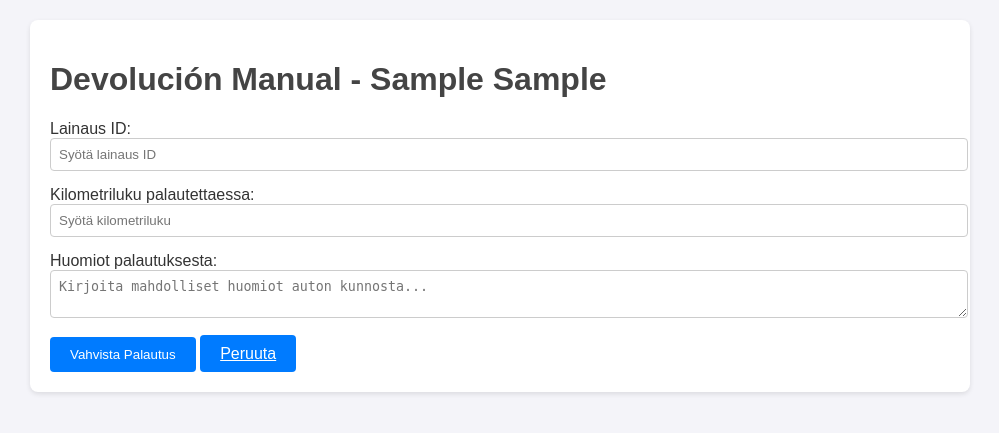
After one commit to CAUCORASEKO/autolainausdjango, a Django app: page /palautus/manual/1/ in a window 1280 px wide. The commit adds this page. Shown: the top 433 px of the page, without its empty margins (140-1139 px from the left). Run offline with Django 5.2, Linux system fonts and the light colour scheme; a user stored in the database is signed in; tables that the repository leaves empty hold one stand-in row (values such as "Sample post").

Commit message:
palautus manual

```diff
--- a/rasekoautolainaus/templates/rasekoautolainaus/hallinto.html
+++ b/rasekoautolainaus/templates/rasekoautolainaus/hallinto.html
@@ -48,16 +48,22 @@
         <ul class="auto-list">
             {% for auto in autot %}
             <li class="auto-item">
+                <!-- Auto tiedot -->
                 {{ auto.marca }} {{ auto.modelo }} - {{ auto.color }} ({{ auto.ano }}) - {{ auto.kilometraje }} km
                 <p><strong>Tila:</strong> {{ auto.estado|default:"Ei huomautuksia." }}</p>
+
                 <!-- Lomake auton poistamiseksi -->
                 <form method="post" action="{% url 'hallinto' %}" class="delete-form">
                     {% csrf_token %}
                     <input type="hidden" name="delete_auto_id" value="{{ auto.id }}">
                     <button type="submit" class="btn btn-danger" onclick="return confirm('Haluatko poistaa tämän ajoneuvon?');">Poista</button>
                 </form>
+
                 <!-- Lainaus-painike -->
                 <a href="{% url 'lainaus' auto.id %}" class="btn btn-secondary">Lainaus</a>
+
+                <!-- Manuaalinen palautus - uusi painike -->
+                <a href="{% url 'palautus_manual' auto.id %}" class="btn btn-warning">Manuaalinen palautus</a>
 
             </li>
             {% endfor %}
--- /dev/null
+++ b/rasekoautolainaus/templates/rasekoautolainaus/palautus_manual.html
@@ -0,0 +1,37 @@
+{% load static %}
+
+<!DOCTYPE html>
+<html lang="fi">
+<head>
+    <meta charset="UTF-8">
+    <meta name="viewport" content="width=device-width, initial-scale=1.0">
+    <title>Devolución Manual</title>
+    <link rel="stylesheet" href="{% static 'css/styles.css' %}">
+</head>
+<body>
+    <div class="container">
+        <h1>Devolución Manual - {{ auto.marca }} {{ auto.modelo }}</h1>
+
+        <form method="post">
+            {% csrf_token %}
+            <div class="form-group">
+                <label for="lainaus_id">Lainaus ID:</label>
+                <input type="text" id="lainaus_id" name="lainaus_id" placeholder="Syötä lainaus ID" required class="form-control">
+            </div>
+
+            <div class="form-group">
+                <label for="kilometraje_palautus">Kilometriluku palautettaessa:</label>
+                <input type="number" id="kilometraje_palautus" name="kilometraje_palautus" placeholder="Syötä kilometriluku" required class="form-control">
+            </div>
+
+            <div class="form-group">
+                <label for="huomautukset">Huomiot palautuksesta:</label>
+                <textarea id="huomautukset" name="huomautukset" placeholder="Kirjoita mahdolliset huomiot auton kunnosta..." class="form-control"></textarea>
+            </div>
+
+            <button type="submit" class="btn btn-primary">Vahvista Palautus</button>
+            <a href="{% url 'hallinto' %}" class="btn btn-secondary">Peruuta</a>
+        </form>
+    </div>
+</body>
+</html>
--- a/rasekoautolainaus/urls.py
+++ b/rasekoautolainaus/urls.py
@@ -16,4 +16,7 @@ urlpatterns = [
 
     # Reitti ajoneuvon palautukseen
     path('palautus/<int:lainaus_id>/', views.palautus_view, name='palautus'),
+
+    # Manuaalinen paluureitti
+    path('palautus/manual/<int:auto_id>/', views.palautus_manual_view, name='palautus_manual'),
 ]
--- a/rasekoautolainaus/views.py
+++ b/rasekoautolainaus/views.py
@@ -10,6 +10,8 @@ from io import BytesIO
 from datetime import datetime
 from django.template.loader import render_to_string
 from weasyprint import HTML
+
+
 
 # --- Autentikointi ja käyttäjänhallinta ---
 
@@ -76,19 +78,40 @@ def lainaus_view(request, auto_id):
 
 
 # Palauta auto ja merkitse lainaus palautetuksi
+
 def palautus_view(request, lainaus_id):
     lainaus = get_object_or_404(Lainaus, id=lainaus_id)
 
     if request.method == "POST":
+        # Validar kilometraje ingresado
+        palautus_kilometraje = request.POST.get('kilometraje')
+        if not palautus_kilometraje:
+            return HttpResponse("Virhe: Palautuskilometrit on pakollinen.", status=400)
+
+        try:
+            palautus_kilometraje = int(palautus_kilometraje)
+        except ValueError:
+            return HttpResponse("Virhe: Kilometriluvun täytyy olla numero.", status=400)
+
+        if palautus_kilometraje < lainaus.auto.kilometraje:
+            return HttpResponse("Virhe: Palautuskilometriluku ei voi olla pienempi kuin nykyinen kilometriluku.", status=400)
+
+        # Actualizar información de devolución
         lainaus.palautus_pvm = datetime.now()
+        lainaus.palautettu = True
         lainaus.save()
 
         auto = lainaus.auto
+        auto.kilometraje = palautus_kilometraje
         auto.estado = 'Palautettu'
         auto.save()
+
+        # Respuesta exitosa
         return HttpResponse(f"Auto palautettu, lainaus ID: {lainaus.id} on nyt palautettu.", status=200)
 
+    # Renderizar la plantilla de devolución
     return render(request, 'rasekoautolainaus/palautus.html', {'lainaus': lainaus})
+
 
 
 # --- Viivakoodi ja PDF-hallinta ---
@@ -202,3 +225,27 @@ def create_lainaus(data, auto):
     except Exception as e:
         print(f"Virhe lainauksen luomisessa: {e}")
         return None
+
+
+# Uusi näkymä manuaalista palautusta varten
+
+@login_required
+def palautus_manual_view(request, auto_id):
+    auto = get_auto(auto_id)
+
+    if request.method == 'POST':
+        # Hanki tiedot manuaalisesti lomakkeelta
+        lainaus_id = request.POST.get('lainaus_id')  # tai käytä rekisterinumeroa, valintasi mukaan
+        try:
+            lainaus = Lainaus.objects.get(id=lainaus_id, auto=auto)
+            lainaus.palautus_pvm = datetime.now()  # Asetetaan palautuspäivämäärä
+            lainaus.save()
+
+            auto.estado = 'Palautettu'  # Muutetaan auton tila palautetuksi
+            auto.save()
+
+            return HttpResponse(f"Auto palautettu manuaalisesti, lainaus ID: {lainaus.id}.", status=200)
+        except Lainaus.DoesNotExist:
+            return HttpResponse("Lainaus ei löytynyt.", status=404)  # Jos lainausta ei löydy
+
+    return render(request, 'rasekoautolainaus/palautus_manual.html', {'auto': auto})  # Palautetaan HTML-näkymä
```
Also changed, not shown: rasekoautolainaus/templates/rasekoautolainaus/palautus.html (+39 -14 lines).
